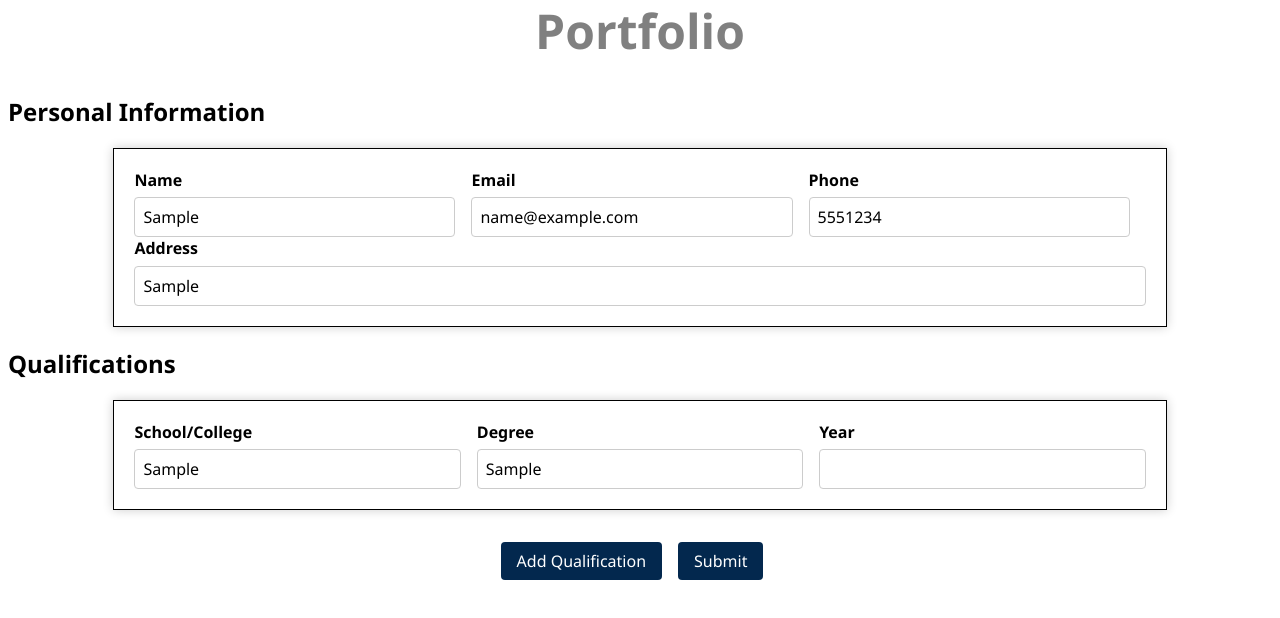
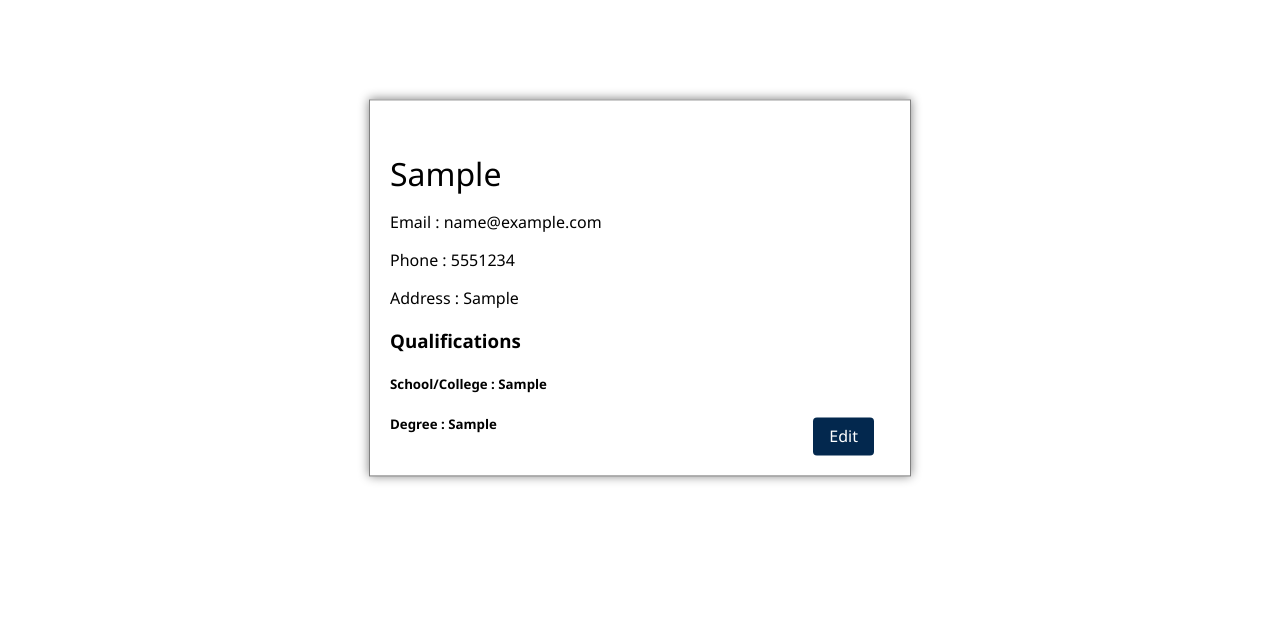
Before and after one commit to darlenewagner/miniPortfolio, an Angular app: page / in a window 1280 px wide. Both pictures are taken after typing "Sample", "name@example.com", "5551234", "Sample", "Sample", "Sample" into the empty fields and a click on the button "Submit". Shown: the top 618 px of the page. Built offline with nearby package versions, Linux system fonts and the light colour scheme.

Commit message:
Updates to app.html and app.ts

```diff
--- a/src/app/app.css
+++ b/src/app/app.css
@@ -95,3 +95,8 @@ button:hover{
     right: 20px;
     bottom: 20px;
 }
+
+.name{
+    font-size: 2rem;
+    margin-bottom: 0.5rem;
+}
--- a/src/app/app.html
+++ b/src/app/app.html
@@ -1,5 +1,5 @@
-<h1>Portfolio</h1>
-<ng-container>
+<h1 *ngIf="showHeading">Portfolio</h1>
+<ng-container *ngIf="!submitted; else preview">
   <h2>Personal Information</h2>
   <form>
     <div>
@@ -20,7 +20,8 @@
     </div>
   </form>
   <h2>Qualifications</h2>
-  <div *ngFor="let q of qualification">
+  <div *ngFor="let q of qualification; let i = index">
+    <h3>Qualification {{i + 1}}</h3>
   <form>
     <div>
       <label for="school">School/College</label>
@@ -37,14 +38,14 @@
   </form>
   </div>
      <div class="btn-container">
-      <button>Add Qualification</button>
-      <button type="submit">Submit</button>
+      <button (click)="addQualification()">Add Qualification</button>
+      <button type="submit" (click)="submit()">Submit</button>
     </div>
 </ng-container>
-<ng-template>
+<ng-template #preview>
   <div class="preview-container">
     <div>
-      <p></p>
+      <p [ngClass]="{'name' : true}">{{nm}}</p>
       <p>Email : {{em}}</p>
       <p>Phone : {{ph}}</p>
       <p>Address : {{add}}</p>
@@ -53,9 +54,9 @@
       <h3>Qualifications</h3>
       <div *ngFor="let q of qualification">
         <h5>School/College : {{q.school}}</h5>
-        <h5>Degree : {{q.degree}}</h5>
+        <h5>Degree : {{q.degree}} {{q.year}}</h5>
       </div>
     </div>
-    <button class="btn-edit">Edit</button>
+    <button class="btn-edit" (click)="edit()">Edit</button>
   </div>
 </ng-template>
--- a/src/app/app.ts
+++ b/src/app/app.ts
@@ -17,5 +17,21 @@ export class App {
    em = '';
    ph = '';
    add = '';
+   submitted : boolean = false;
+   showHeading : boolean = true;
    qualification = [{school: '', degree: '', year: '', }];
+
+   addQualification(){
+     this.qualification.push({school: '', degree: '', year: ''});
+   }
+
+   submit(){
+     this.submitted = true;
+     this.showHeading = false;
+   }
+
+   edit(){
+    this.submitted = false;
+    this.showHeading = true;
+   }
 }
```
